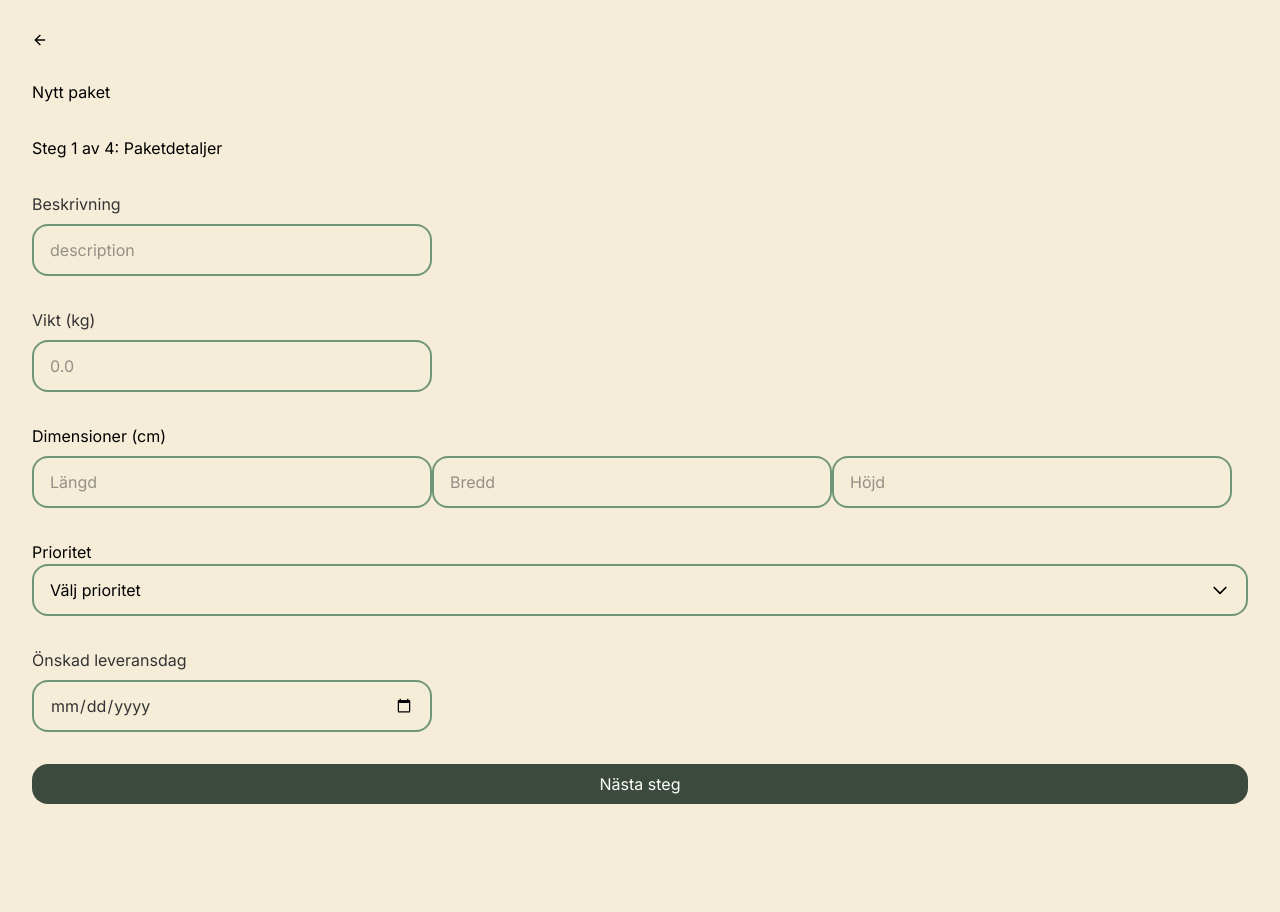
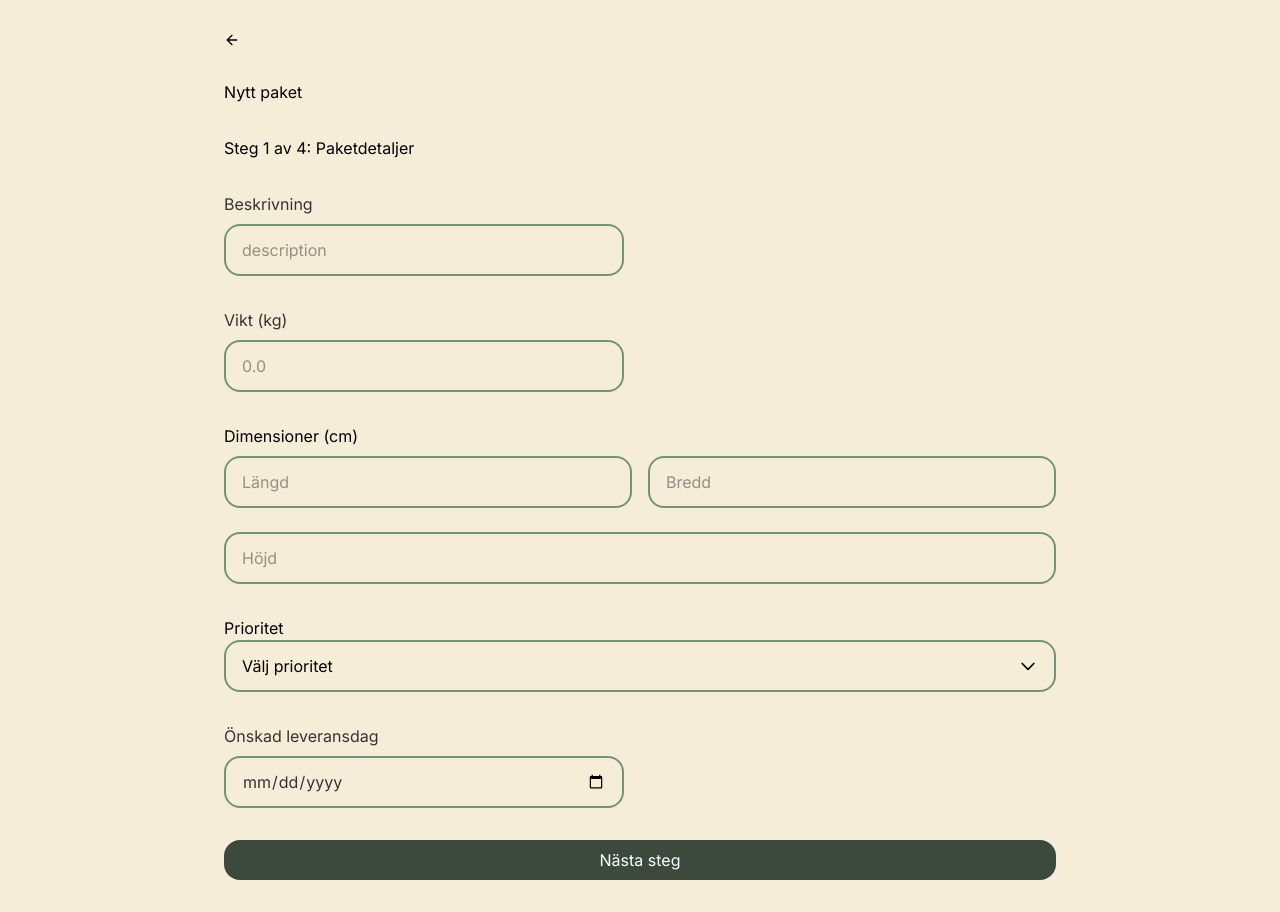
Before and after one commit to ChasAcademy-Team-9/frontend, a React (Vite) app: page /sender/new in a window 1280 px wide. Before the commit the page ends 836 px from the top, so only its background shows below. Built offline with nearby package versions, Linux system fonts and the light colour scheme.

Commit message:
Improve flex for dimensions part of form.

```diff
--- a/src/pages/sender/New.tsx
+++ b/src/pages/sender/New.tsx
@@ -15,18 +15,33 @@ export function New() {
   const navigate = useNavigate();
 
   return (
-    <main className="flex flex-col p-8 gap-8">
+    <main className="flex flex-col p-8 gap-8 max-w-4xl mx-auto">
       <BackArrow />
       <h1>Nytt paket</h1>
       <p>Steg 1 av 4: Paketdetaljer</p>
       <form className="flex flex-col gap-8">
         <Input label="Beskrivning" id="a" name="description" />
         <Input label="Vikt (kg)" name="0.0" id="weight" />
-        <fieldset className="flex">
+        <fieldset className="flex flex-wrap gap-4">
           <legend>Dimensioner (cm)</legend>
-          <Input label="" id="l" name="Längd" />
-          <Input label="" id="w" name="Bredd" />
-          <Input label="" id="h" name="Höjd" />
+          <Input
+            label=""
+            id="l"
+            name="Längd"
+            className="flex-1 basis-full md:basis-1/4"
+          />
+          <Input
+            label=""
+            id="w"
+            name="Bredd"
+            className="flex-1 basis-full md:basis-1/4"
+          />
+          <Input
+            label=""
+            id="h"
+            name="Höjd"
+            className="flex-1 basis-full md:basis-1/4"
+          />
         </fieldset>
         <label>
           Prioritet
```
